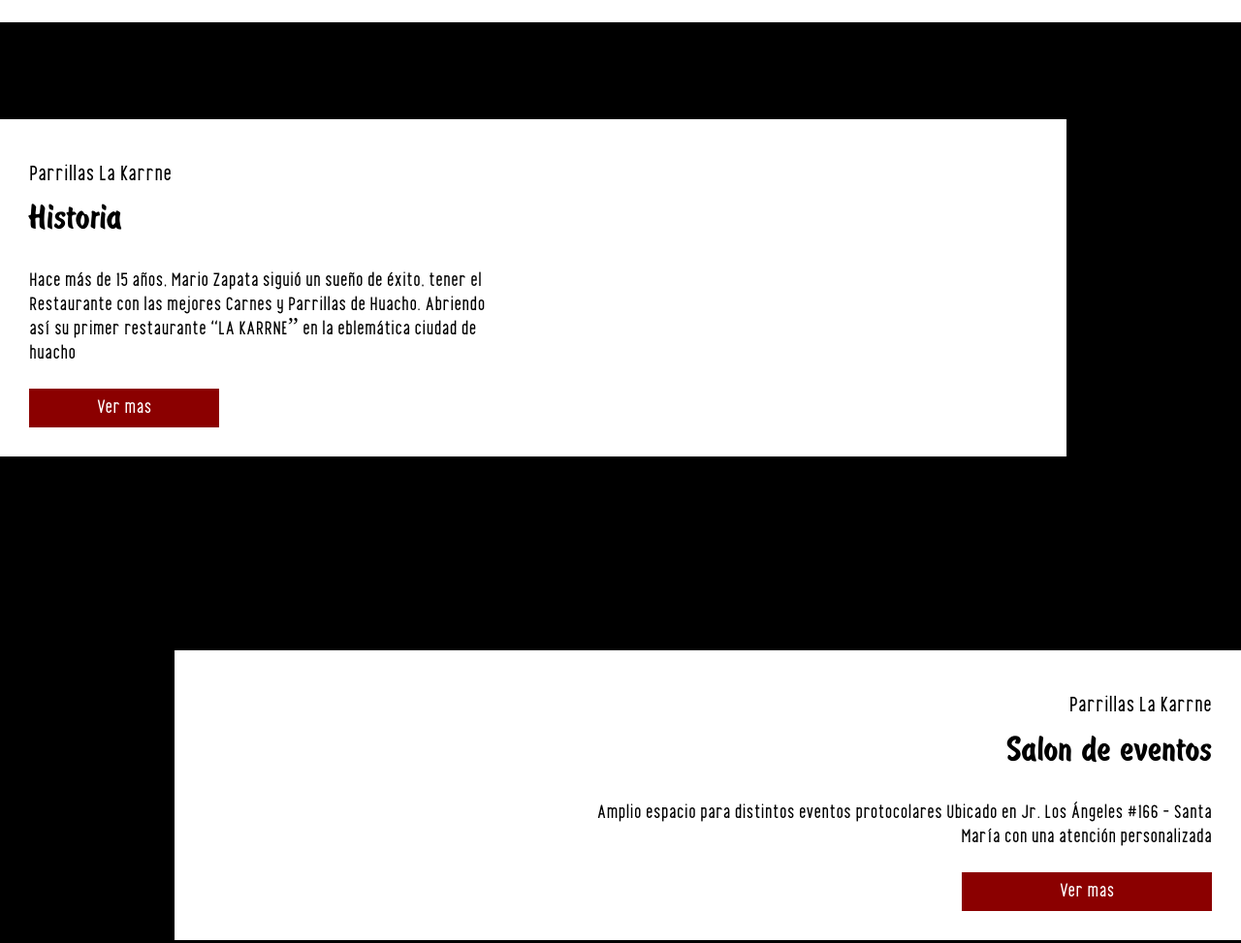
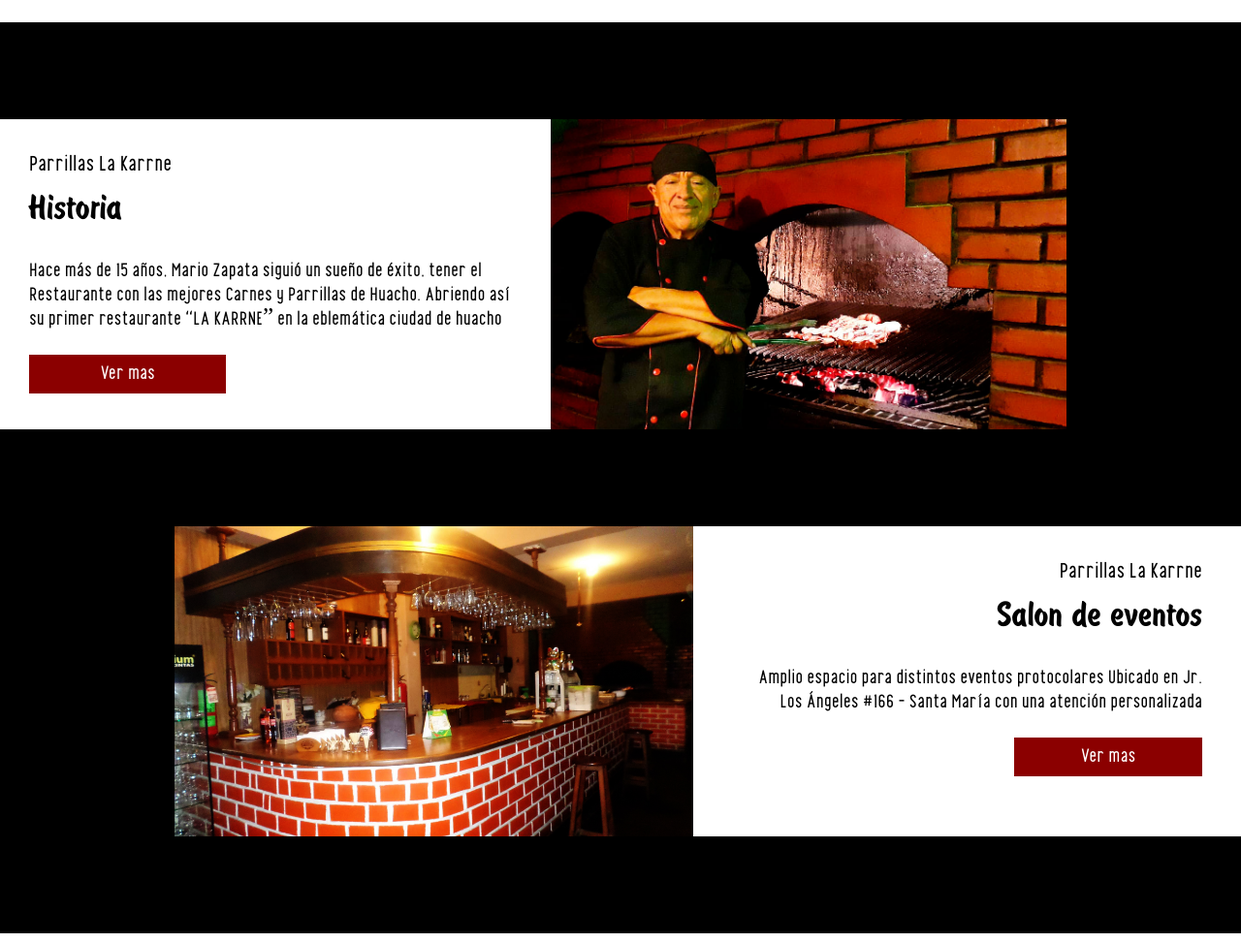
Before and after one commit to Sergio1902/LAKARRNE-WEB, a plain HTML site: page index.html in a window 1280 px wide. Shown: the part 1500-2473 px from the top of the page at 97% size. Drawn offline with Linux system fonts and the light colour scheme.

Commit message:
SECCION-HISTORIA // EVENTOS

```diff
--- a/CSS/style.css
+++ b/CSS/style.css
@@ -110,6 +110,12 @@ span{
 .main-carta,
 .main-reservation{
     padding: 100px 0;
+}
+.main-history{
+    padding-bottom: 50px;
+}
+.main-events{
+    padding-top: 50px;
 }
 /**********************************************************/
 /**********************  HEADER ***************************/
@@ -245,12 +251,29 @@ header{
 .content-history{
     max-width: 1100px;
     width: 90%;
+    height: 320px;
     background-color: white;
+    display: flex;
+    overflow: hidden;
 }
 .content-history-text{
-    width: 50%;
-    padding: 30px;
+    padding: 20px 30px;
+    width: 600px;
 }
+.content-history-img{
+    overflow: hidden;
+}
+.content-history-img img{
+    object-fit: cover;
+    object-position: center center;
+    height: 350px;
+    transition: all 0.3s;
+}
+.content-history-img img:hover{
+    transform: scale(1.1);
+    transition: all 0.3s;
+}
+
 /**********************************************************/
 /************************  EVENTS  ***********************/
 .main-events{
@@ -267,17 +290,30 @@ header{
     width: 90%;
     background-color: white;
     display: flex;
+    height: 320px;
+    overflow: hidden;
+}
+.content-events-text{
+    padding: 20px 40px;
+    text-align: right;
+}
+.content-events-text>a{
+    margin-left: auto;
 }
 .content-events-img{
-    width: 50%;
+    overflow: hidden;
+    width: 90%;
 }
-.content-events-text{
-
-    padding: 30px;
-    text-align: right;
+.content-events-img img{
+    object-fit: cover;
+    object-position: center center;
+    height: 350px;
+    width: 100%;
+    transition: all 0.3s;
 }
-.content-events-text a{
-    margin-left: auto;
+.content-events-img img:hover{
+    transform: scale(1.1);
+    transition: all 0.3s;
 }
 /**********************************************************/
 /*************************  TABS  *************************/
@@ -355,7 +391,7 @@ footer{
 }
 .footer{
     text-align: center;
-    background-color: darkred;
+    background-color: rgb(158, 154, 154);
     color: white;
     padding: 10px 0;
 }
--- a/index.html
+++ b/index.html
@@ -107,6 +107,9 @@
                         </p>
                         <a href="#" class="btn">Ver mas</a>
                     </div>
+                    <div class="content-history-img">
+                        <img src="IMG/HISTORIA-EVENTOS/HISTORIA.jpg" alt="">
+                    </div>
                 </div>
             </div>
         </section>
@@ -114,7 +117,7 @@
             <div class="events">
                 <div class="content-events">
                     <div class="content-events-img">
-
+                         <img src="IMG/HISTORIA-EVENTOS/EVENTOS.jpg" alt="">
                     </div>
                     <div class="content-events-text">
                         <div class="title rigth">
```
Also changed, not shown: IMG/HISTORIA-EVENTOS/EVENTOS.jpg (added), IMG/HISTORIA-EVENTOS/HISTORIA.jpg (added).
